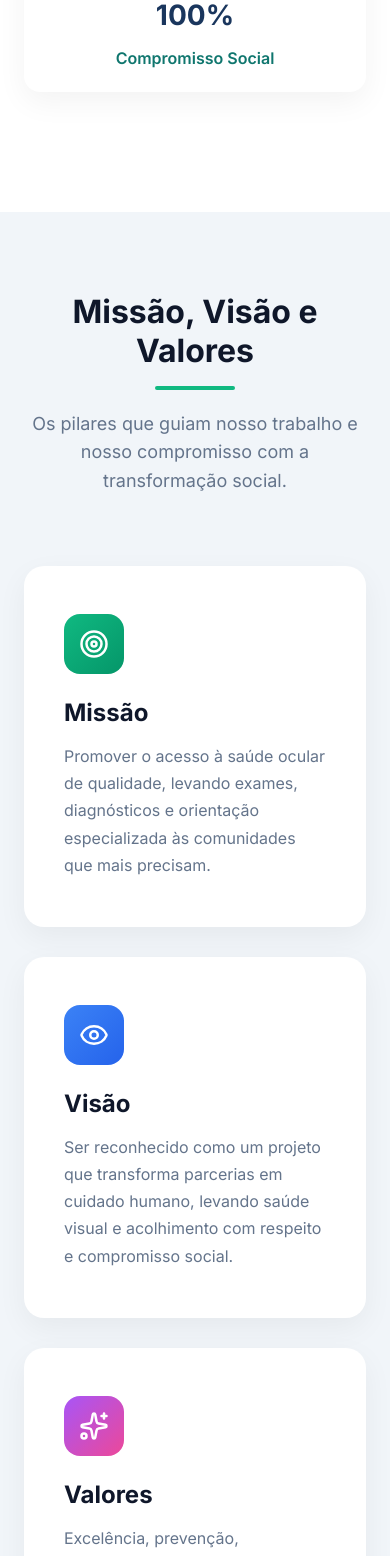
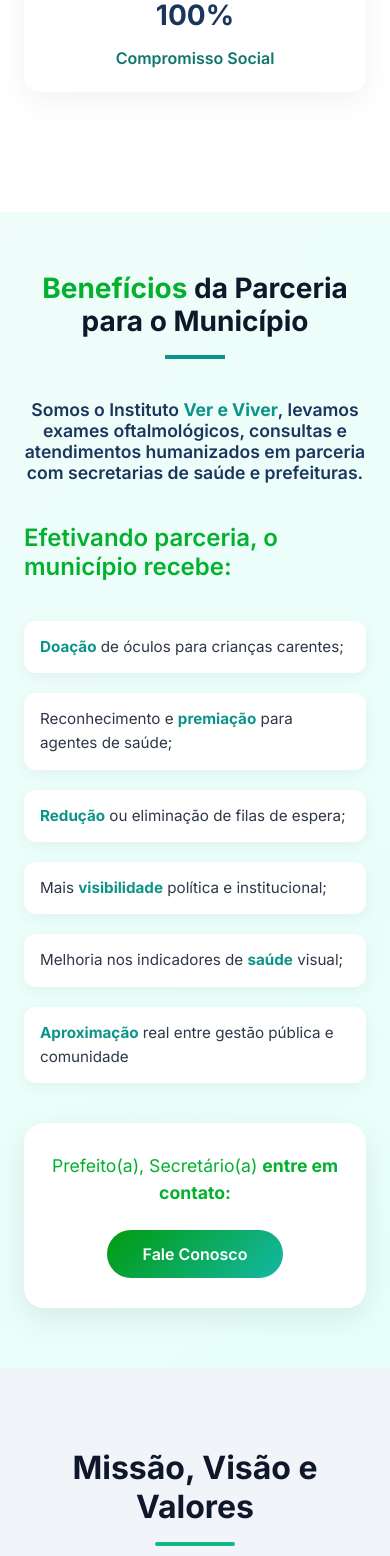
Before and after one commit to sibelecaetano/instituto-vereviver, a React app in the folder frontend/: page / in a window 390 px wide. Shown: the part 3045-4601 px from the top of the page. Built offline with nearby package versions, Linux system fonts and the light colour scheme; no server answers; the HTML template or start-up script is replaced by a standard one.

Commit message:
Nova seção de beneficios da parceria para o municipio criada e finalizada

```diff
--- /dev/null
+++ b/frontend/src/components/BeneficiosMunicipio/BeneficiosMunicipio.jsx
@@ -0,0 +1,58 @@
+import React from 'react';
+import styles from './BeneficiosMunicipio.module.css';
+
+const BeneficiosMunicipio = () => {
+  return (
+    <section id="beneficios" className={`section ${styles.section}`}>
+      <div className="container">
+        <div className={styles.contentWrapper}>
+          <div className={styles.titleSection}>
+            <h2 className={styles.title}><span className={styles.highlight}>Benefícios</span> da Parceria para o Município</h2>
+          </div>
+
+          <div className={styles.introSection}>
+            <h3 className={styles.introTitle}>Somos o Instituto <span className={styles.boldText}>Ver e Viver</span>, levamos exames oftalmológicos, consultas e atendimentos humanizados em parceria com secretarias de saúde e prefeituras.</h3>
+          </div>
+
+          <div>
+            <h3 className={styles.partnershipTitle}>Efetivando parceria, o município recebe:</h3>
+          </div>
+
+          <div className={styles.benefitsList}>
+            <ul className={styles.list}>
+              <li>
+                <span className={styles.boldText}>Doação</span> de óculos para crianças carentes;
+              </li>
+              <li>
+                Reconhecimento e <span className={styles.boldText}>premiação</span> para agentes de saúde;
+              </li>
+              <li>
+                <span className={styles.boldText}>Redução</span> ou eliminação de filas de espera;
+              </li>
+              <li>
+                Mais <span className={styles.boldText}>visibilidade</span> política e institucional;
+              </li>
+              <li>
+                Melhoria nos indicadores de <span className={styles.boldText}>saúde</span> visual;
+              </li>
+              <li>
+                <span className={styles.boldText}>Aproximação</span> real entre gestão pública e comunidade
+              </li>
+            </ul>
+          </div>
+
+          <div className={styles.contactSection}>
+            <p className={styles.contactText}>
+              <span className={styles.greenText}>Prefeito(a), Secretário(a)</span> <span className={styles.boldGreenText}>entre em contato:</span>
+            </p>
+            <a href="#contato" className={styles.contactButton}>
+              Fale Conosco
+            </a>
+          </div>
+        </div>
+      </div>
+    </section>
+  );
+};
+
+export default BeneficiosMunicipio;
--- /dev/null
+++ b/frontend/src/components/BeneficiosMunicipio/BeneficiosMunicipio.module.css
@@ -0,0 +1,178 @@
+
+.section {
+  padding: 80px 0;
+  background: linear-gradient(135deg, #f0fdfa 0%, #e6fffa 100%);
+}
+
+.contentWrapper {
+  display: flex;
+  flex-direction: column;
+  align-items: center;
+  gap: 40px;
+}
+
+.titleSection {
+  text-align: center;
+}
+
+.title {
+  color: var(--text);
+  font-size: 2.5rem;
+  font-weight: 700;
+  margin: 0;
+  line-height: 1.2;
+}
+
+.highlight {
+  color: #04b12f;
+}
+
+.title::after {
+  content: '';
+  display: block;
+  width: 60px;
+  height: 4px;
+  background-color: #0d9488;
+  margin: 16px auto 0;
+}
+
+.introSection {
+  text-align: center;
+}
+
+.introTitle {
+  color: #1a365d;
+  font-size: 1.5rem;
+  font-weight: 600;
+  margin: 0;
+}
+
+.partnershipTitle {
+  color: #04b12f;
+  font-size: 1.5rem;
+  font-weight: 600;
+  margin: 0;
+}
+
+
+.benefitsList {
+  max-width: 700px;
+  width: 100%;
+}
+
+.list {
+  list-style: none;
+  padding: 0;
+  margin: 0;
+  display: flex;
+  flex-direction: column;
+  gap: 20px;
+}
+
+.list li {
+  color: #2d3748;
+  font-size: 1.15rem;
+  line-height: 1.6;
+  padding: 16px 20px;
+  background: #ffffff;
+  border-radius: 12px;
+  box-shadow: 0 4px 15px rgba(0,0,0,0.05);
+  transition: transform 0.3s ease, box-shadow 0.3s ease;
+}
+
+.list li:hover {
+  transform: translateX(8px);
+  box-shadow: 0 6px 20px rgba(0,0,0,0.08);
+}
+
+.boldText {
+  color: #0d9488;
+  font-weight: 700;
+}
+
+.contactSection {
+  text-align: center;
+  padding: 40px 60px;
+  background: #ffffff;
+  border-radius: 20px;
+  box-shadow: 0 10px 30px rgba(0,0,0,0.08);
+}
+
+.contactText {
+  color: #04b12f;
+  font-size: 1.25rem;
+  margin: 0 0 24px;
+  line-height: 1.5;
+}
+
+.greenText {
+  color: #04b12f;
+}
+
+.boldGreenText {
+  color: #04b12f;
+  font-weight: 700;
+}
+
+.contactButton {
+  display: inline-block;
+  padding: 16px 48px;
+  background: linear-gradient(135deg, #019b0e 0%, #14b8a6 100%);
+  color: white;
+  text-decoration: none;
+  font-size: 1.1rem;
+  font-weight: 600;
+  border-radius: 50px;
+  transition: transform 0.3s ease, box-shadow 0.3s ease;
+}
+
+.contactButton:hover {
+  transform: translateY(-3px);
+  box-shadow: 0 12px 25px rgba(13, 148, 136, 0.4);
+}
+
+@media (max-width: 768px) {
+  .section {
+    padding: 60px 0;
+  }
+
+  .title {
+    font-size: 2rem;
+  }
+
+  .introTitle {
+    font-size: 1.25rem;
+  }
+
+  .list li {
+    font-size: 1rem;
+    padding: 14px 16px;
+  }
+
+  .contactSection {
+    padding: 30px 20px;
+  }
+
+  .contactText {
+    font-size: 1.1rem;
+  }
+
+  .contactButton {
+    padding: 14px 36px;
+    font-size: 1rem;
+  }
+}
+
+@media (max-width: 480px) {
+  .title {
+    font-size: 1.75rem;
+  }
+
+  .introTitle {
+    font-size: 1.1rem;
+  }
+
+  .list li {
+    font-size: 0.95rem;
+  }
+}
--- a/frontend/src/components/Topo/Topo.jsx
+++ b/frontend/src/components/Topo/Topo.jsx
@@ -1,4 +1,3 @@
-// Responsável: SC
 import { useEffect, useState } from "react"
 import styles from "./Topo.module.css"
 import logo from "../../assets/images/logo-vereviver.png"
@@ -27,6 +26,7 @@
 
         <nav className={styles.nav}>
           <a href="#sobre">Sobre</a>
+          <a href="#beneficios" className={styles.benefitsLink}>Benefícios</a>
           <a href="#missao-visao-valores">Missão</a>
           <a href="#servicos">Serviços</a>
           <a href="#nossa-galeria">Galeria</a>
--- a/frontend/src/components/Topo/Topo.module.css
+++ b/frontend/src/components/Topo/Topo.module.css
@@ -55,6 +55,11 @@
   opacity: 1;
 }
 
+.benefitsLink {
+  color: #0d9488 !important;
+  font-weight: 600;
+}
+
 /* HEADER QUANDO SCROLL */
 
 .scrolled{
--- a/frontend/src/pages/Home/Home.jsx
+++ b/frontend/src/pages/Home/Home.jsx
@@ -1,4 +1,5 @@
 import SobreOInstituto from '../../components/SobreOInstituto/SobreOInstituto';
+import BeneficiosMunicipio from '../../components/BeneficiosMunicipio/BeneficiosMunicipio';
 import MissaoVisaoValores from '../../components/MissaoVisaoValores/MissaoVisaoValores';
 import Servicos from '../../components/Servicos/Servicos';
 import NossaGaleria from '../../components/NossaGaleria/NossaGaleria';
@@ -10,6 +11,7 @@
     <>
       <HeroSection />
       <SobreOInstituto />
+      <BeneficiosMunicipio />
       <MissaoVisaoValores />
       <Servicos />
       <NossaGaleria />
```
